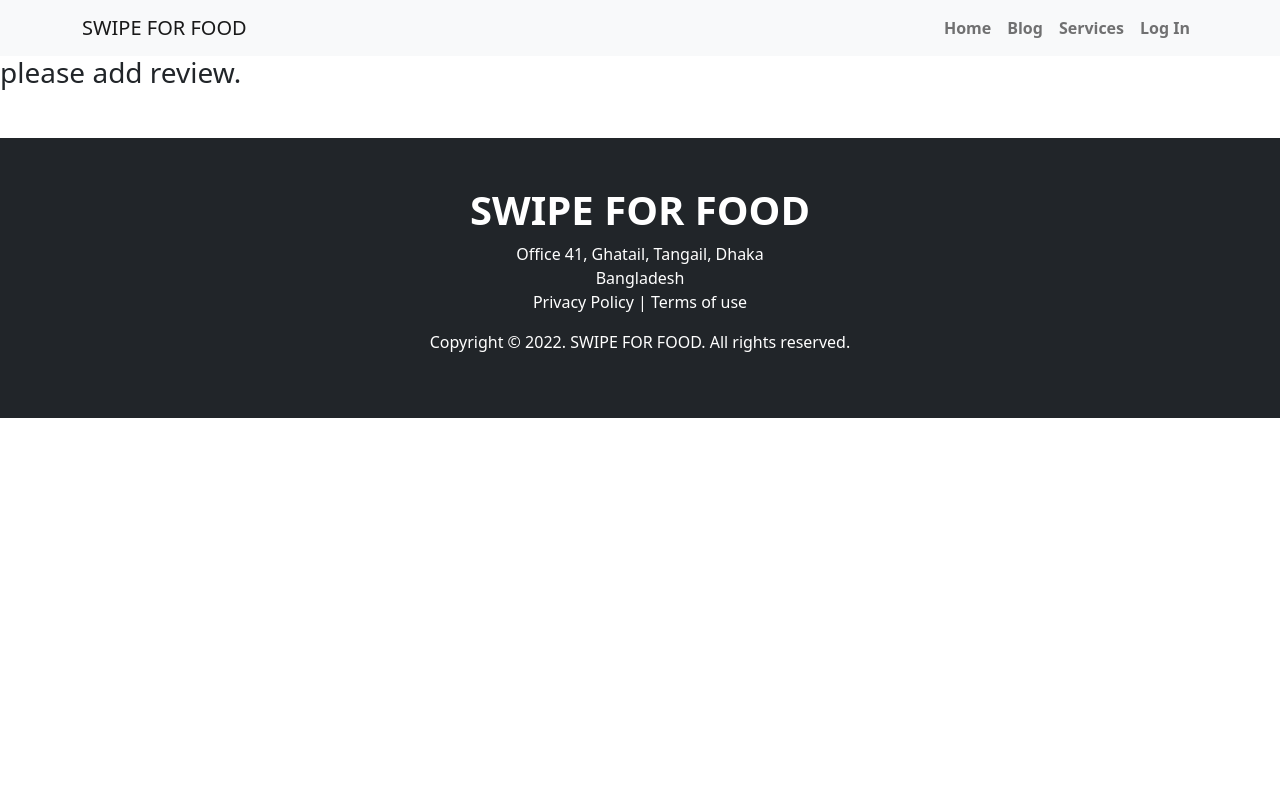
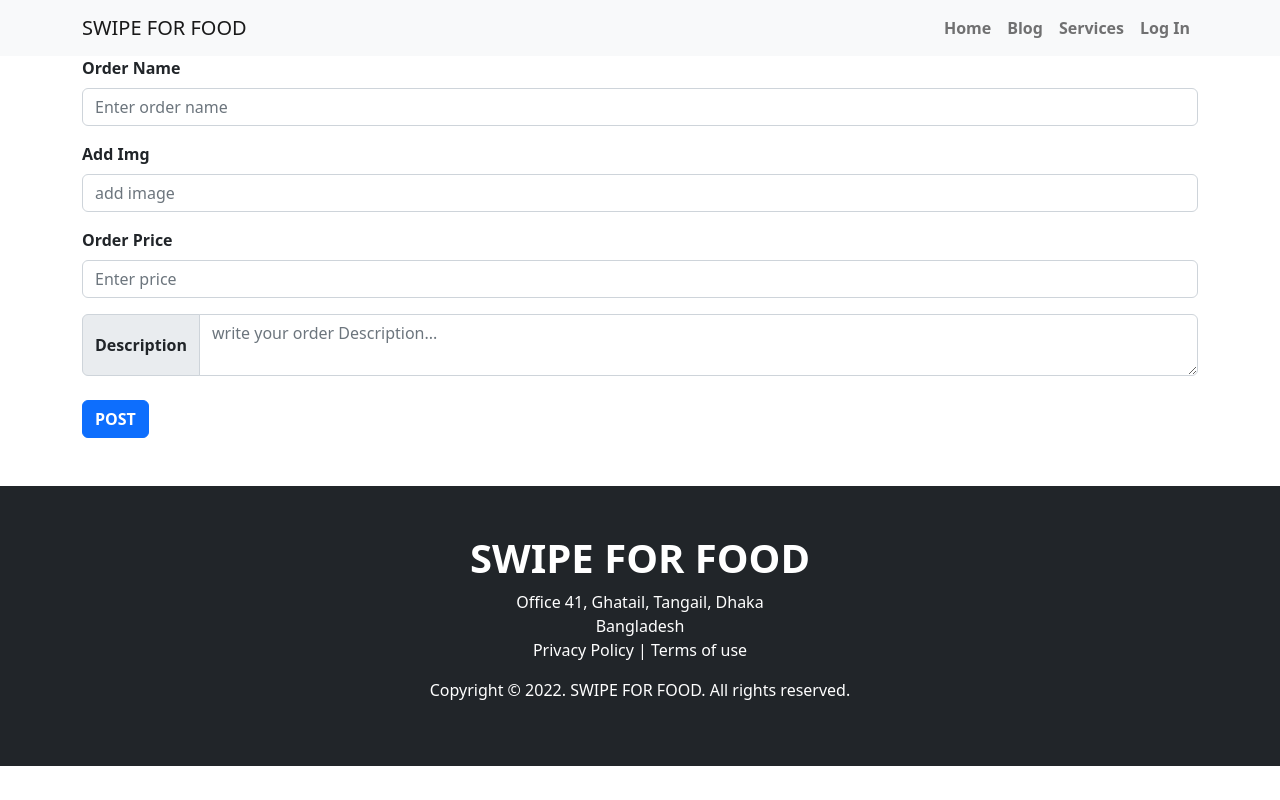
Before and after one commit to NahidulNoman/swipe-for-food-client, a React (Create React App) app: page /addReview in a window 1280 px wide. Built offline with nearby package versions, Linux system fonts and the light colour scheme; no server answers.

Commit message:
basic add review implements

```diff
--- a/src/components/AddReview/AddReview.jsx
+++ b/src/components/AddReview/AddReview.jsx
@@ -1,11 +1,73 @@
-import React from 'react';
+import React from "react";
+import { Button, Form, InputGroup } from "react-bootstrap";
 
 const AddReview = () => {
-    return (
-        <div>
-            <h3>please add review.</h3>
-        </div>
-    );
+  const handlerSubmit = (e) => {
+    e.preventDefault();
+    const form = e.target;
+    const name = form.name.value;
+    const img = form.photoUrl.value;
+    const price = form.price.value;
+    const message = form.message.value;
+    const userReview = {
+      name,
+      img,
+      message,
+      price
+    };
+    console.log(userReview);
+
+    fetch('http://localhost:5000/services', {
+        method : 'post',
+        headers : {
+            'content-type' : 'application/json'
+        },
+        body : JSON.stringify(userReview)
+    })
+    .then(res => res.json())
+    .then(data => console.log(data))
+
+  };
+
+  return (
+    <div className="container">
+      <Form onSubmit={handlerSubmit}>
+        <Form.Group className="mb-3" controlId="formBasicName">
+          <Form.Label className="fw-semibold">Order Name</Form.Label>
+          <Form.Control
+            name="name"
+            type="text"
+            placeholder="Enter order name"
+            required
+          />
+        </Form.Group>
+        <Form.Group className="mb-3" controlId="formBasicPhoto">
+          <Form.Label className="fw-semibold">Add Img</Form.Label>
+          <Form.Control
+            name="photoUrl"
+            type="text"
+            placeholder="add image"
+          />
+        </Form.Group>
+        <Form.Group className="mb-3" controlId="formBasicPhoto">
+          <Form.Label className="fw-semibold">Order Price</Form.Label>
+          <Form.Control
+            name="price"
+            type="text"
+            placeholder="Enter price"
+          />
+        </Form.Group>
+        <InputGroup>
+        <InputGroup.Text className="fw-semibold">Description</InputGroup.Text>
+        <Form.Control name="message" type="text" as="textarea" aria-label="With textarea" placeholder="write your order Description..." />
+      </InputGroup>
+
+        <Button variant="primary" type="submit" className="fw-semibold mt-4 ">
+          POST
+        </Button>
+      </Form>
+    </div>
+  );
 };
 
 export default AddReview;
```
